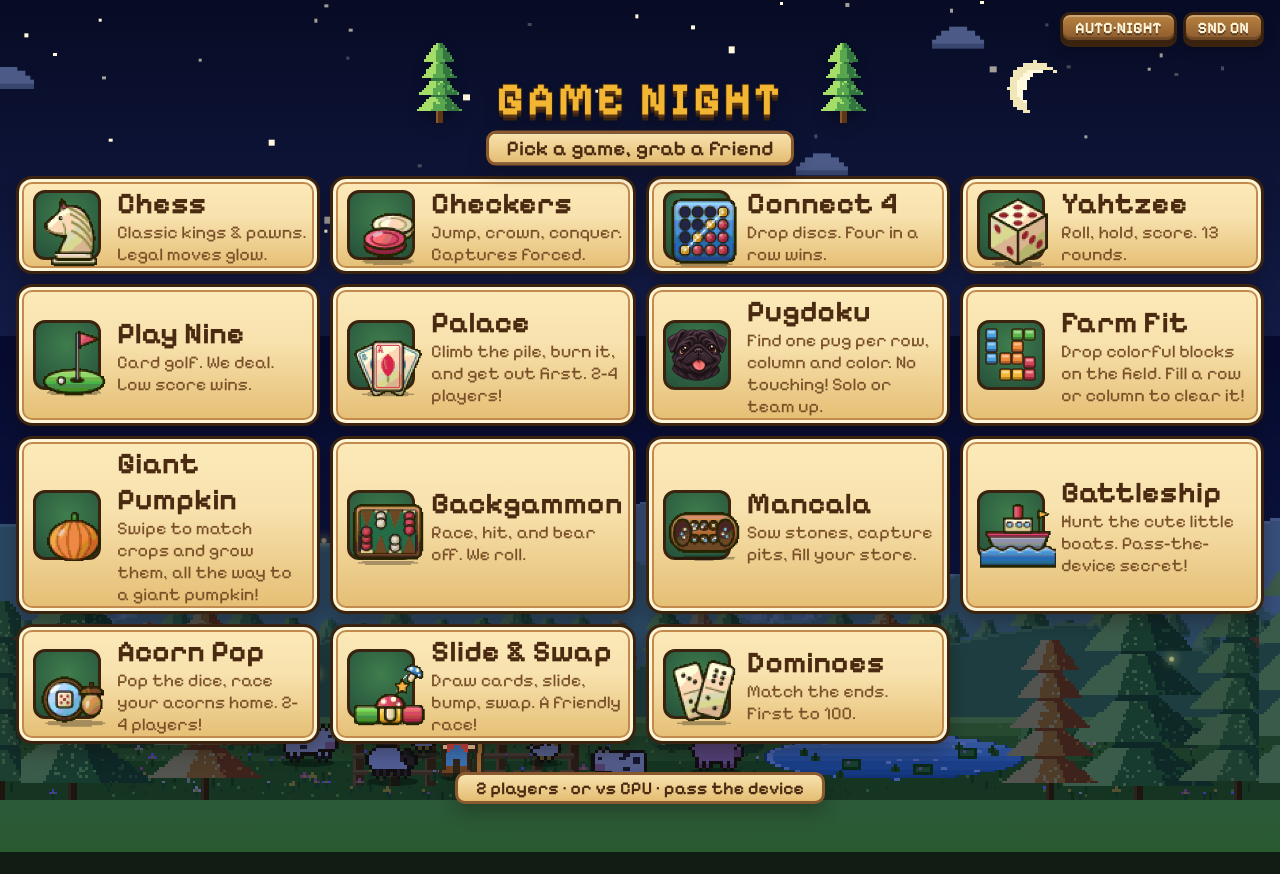
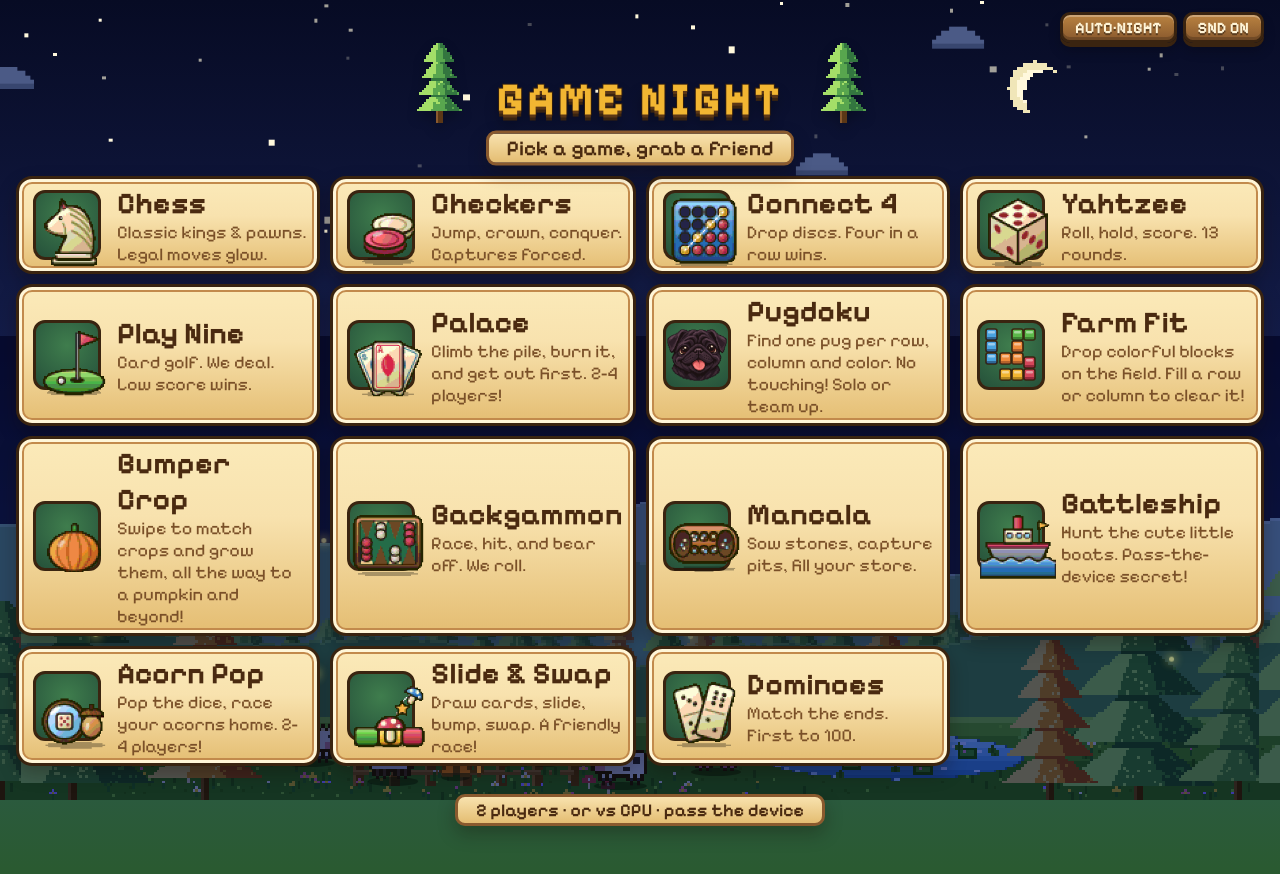
Before and after one commit to MarshallHasenbeck/games-night, a React (Vite) app: page / in a window 1280 px wide. Before the commit the page ends 852 px from the top, so only its background shows below. Built offline with nearby package versions, Linux system fonts and the light colour scheme.

Commit message:
feat(pumpkin): rename the game Bumper Crop

```diff
--- a/src/App.tsx
+++ b/src/App.tsx
@@ -32,7 +32,7 @@ const GAMES = [
   { id: 'palace', name: 'Palace', icon: <MI n="Palace" />, blurb: 'Climb the pile, burn it, and get out first. 2-4 players!', C: Palace },
   { id: 'pugdoku', name: 'Pugdoku', icon: <img className="pugicon" src={pugUrl} alt="" />, blurb: 'Find one pug per row, column and color. No touching! Solo or team up.', C: Pugdoku },
   { id: 'farmfit', name: 'Farm Fit', icon: <FarmFitIcon />, blurb: 'Drop colorful blocks on the field. Fill a row or column to clear it!', C: FarmFit },
-  { id: 'pumpkin', name: 'Giant Pumpkin', icon: <GiantPumpkinIcon />, blurb: 'Swipe to match crops and grow them, all the way to a giant pumpkin!', C: GiantPumpkin },
+  { id: 'pumpkin', name: 'Bumper Crop', icon: <GiantPumpkinIcon />, blurb: 'Swipe to match crops and grow them, all the way to a pumpkin and beyond!', C: GiantPumpkin },
   { id: 'backgammon', name: 'Backgammon', icon: <MI n="Backgammon" />, blurb: 'Race, hit, and bear off. We roll.', C: Backgammon },
   { id: 'mancala', name: 'Mancala', icon: <MI n="Mancala" />, blurb: 'Sow stones, capture pits, fill your store.', C: Mancala },
   { id: 'battleship', name: 'Battleship', icon: <MI n="Battleship" />, blurb: 'Hunt the cute little boats. Pass-the-device secret!', C: Battleship },
--- a/src/lib/cropart.ts
+++ b/src/lib/cropart.ts
@@ -1,4 +1,4 @@
-/** Pixel-art crops for Giant Pumpkin: drawn smooth, then pixelated (same recipe as the menu icons). Cached data URLs. */
+/** Pixel-art crops for Bumper Crop: drawn smooth, then pixelated (same recipe as the menu icons). Cached data URLs. */
 const O = '#24140a';
 type C = CanvasRenderingContext2D;
 const lin = (c: C, x0: number, y0: number, x1: number, y1: number, st: string[]) => { const g = c.createLinearGradient(x0, y0, x1, y1); st.forEach((s, i) => g.addColorStop(i / (st.length - 1), s)); return g; };
--- a/src/lib/pumpkin.ts
+++ b/src/lib/pumpkin.ts
@@ -1,5 +1,5 @@
 /**
- * Giant Pumpkin - pure rules, no React.
+ * Bumper Crop (files still say pumpkin) - pure rules, no React.
  * A 4x4 garden. Swipe and every crop slides as far as it can; two of the same crop merge into the next one up.
  * Seed -> sprout -> radish -> carrot -> potato -> corn -> tomato -> eggplant -> cabbage -> melon -> PUMPKIN (the win),
  * and then it keeps going: giant pumpkin, ribbon, golden, crystal, moon, sun, rainbow, starlit, legend, mythic pumpkins.
@@ -22,7 +22,7 @@ export type State = {
   size: number; grid: Grid; score: number; moves: number; merges: number; nextId: number;
   tools: Record<Tool, number>; toolTurn: number; // which tool is earned next (index into TOOLS)
   rocks: boolean; // this garden has stones in it (the "no rocks" mode never does)
-  won: boolean;   // reached the Giant Pumpkin at some point
+  won: boolean;   // reached the Pumpkin (the win) at some point
   over: boolean;  // nothing can move and no tools left
   stuck: boolean; // nothing can move (a tool might still help)
 };
--- a/src/rules.ts
+++ b/src/rules.ts
@@ -2,8 +2,8 @@ export type Rules = { title: string; goal: string; sections: { h: string; items:
 
 export const RULES: Record<string, Rules> = {
   pumpkin: {
-    title: 'Giant Pumpkin',
-    goal: 'Grow a Giant Pumpkin! Slide matching crops together to make the next crop up, from a tiny seed all the way to the biggest pumpkin.',
+    title: 'Bumper Crop',
+    goal: 'Grow a Pumpkin, then keep going! Slide matching crops together to make the next crop up, from a tiny seed all the way to the Pumpkin and the giant, golden and mythic pumpkins beyond.',
     sections: [
       { h: 'Playing', items: [
         'Swipe in any direction (or use the arrow keys). Every crop slides as far as it can that way.',
```
Also changed, not shown: 1 other file (tests, documents, lock files or other folders).
